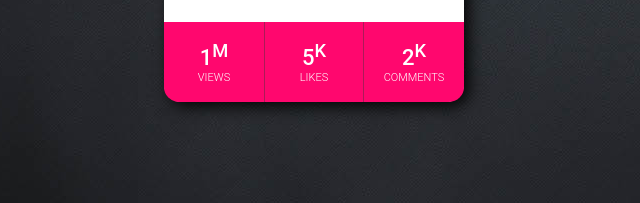
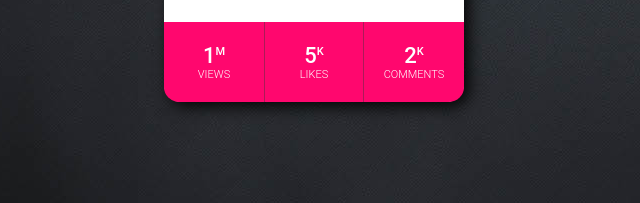
Before and after one commit to georgekj98/RPG-Hover-Card, a plain HTML site: page index.html in a window 1280 px wide. Shown: the part 436-639 px from the top of the page, 334-974 px from the left. Drawn offline with Linux system fonts and the light colour scheme.

Commit message:
Adjusted font size of footer

```diff
--- a/style.css
+++ b/style.css
@@ -96,3 +96,6 @@ body{
     font-size: 11px;
     font-weight: 300;
 }
+.card sup{
+    font-size:11px;
+}
```
